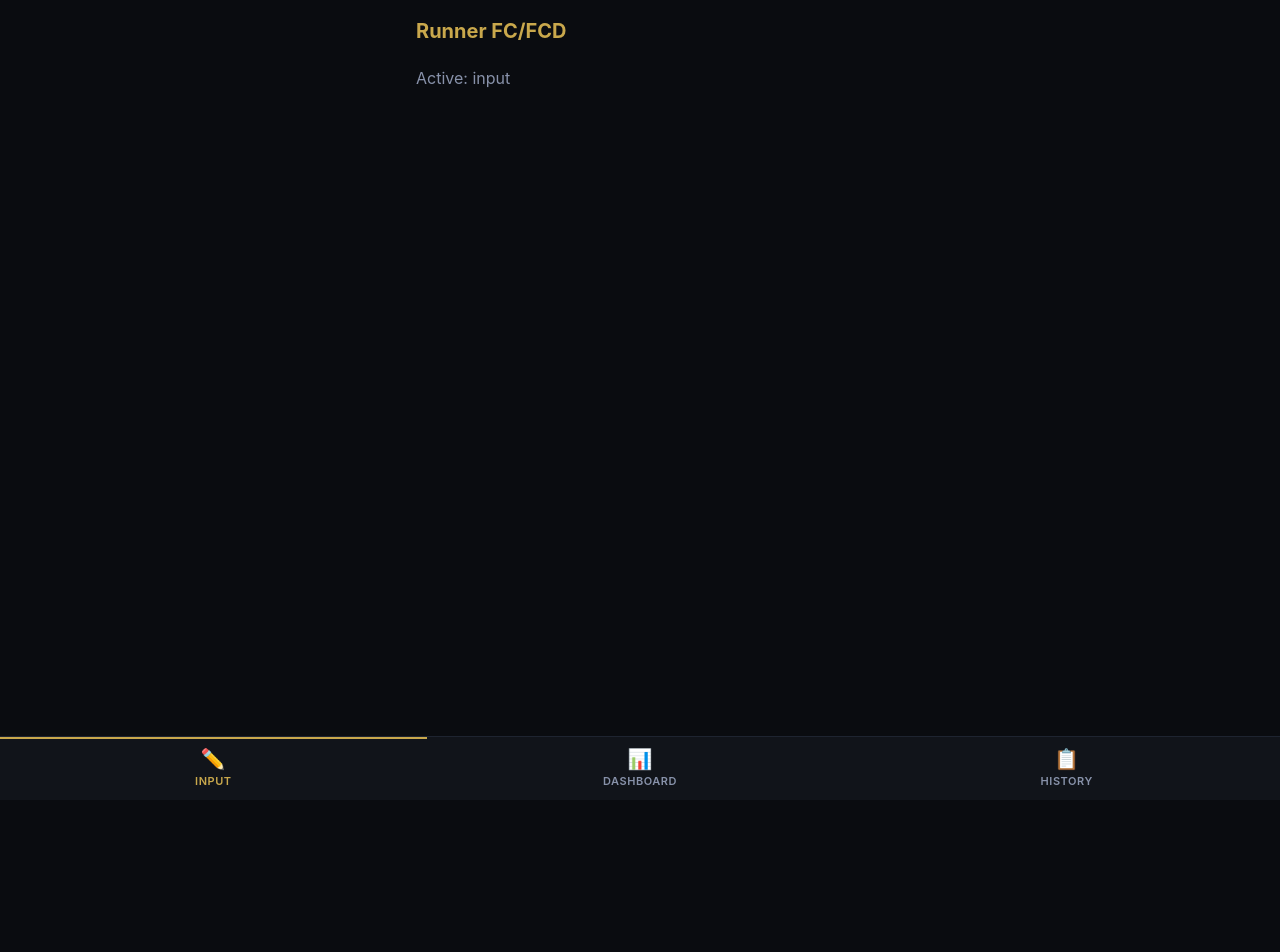
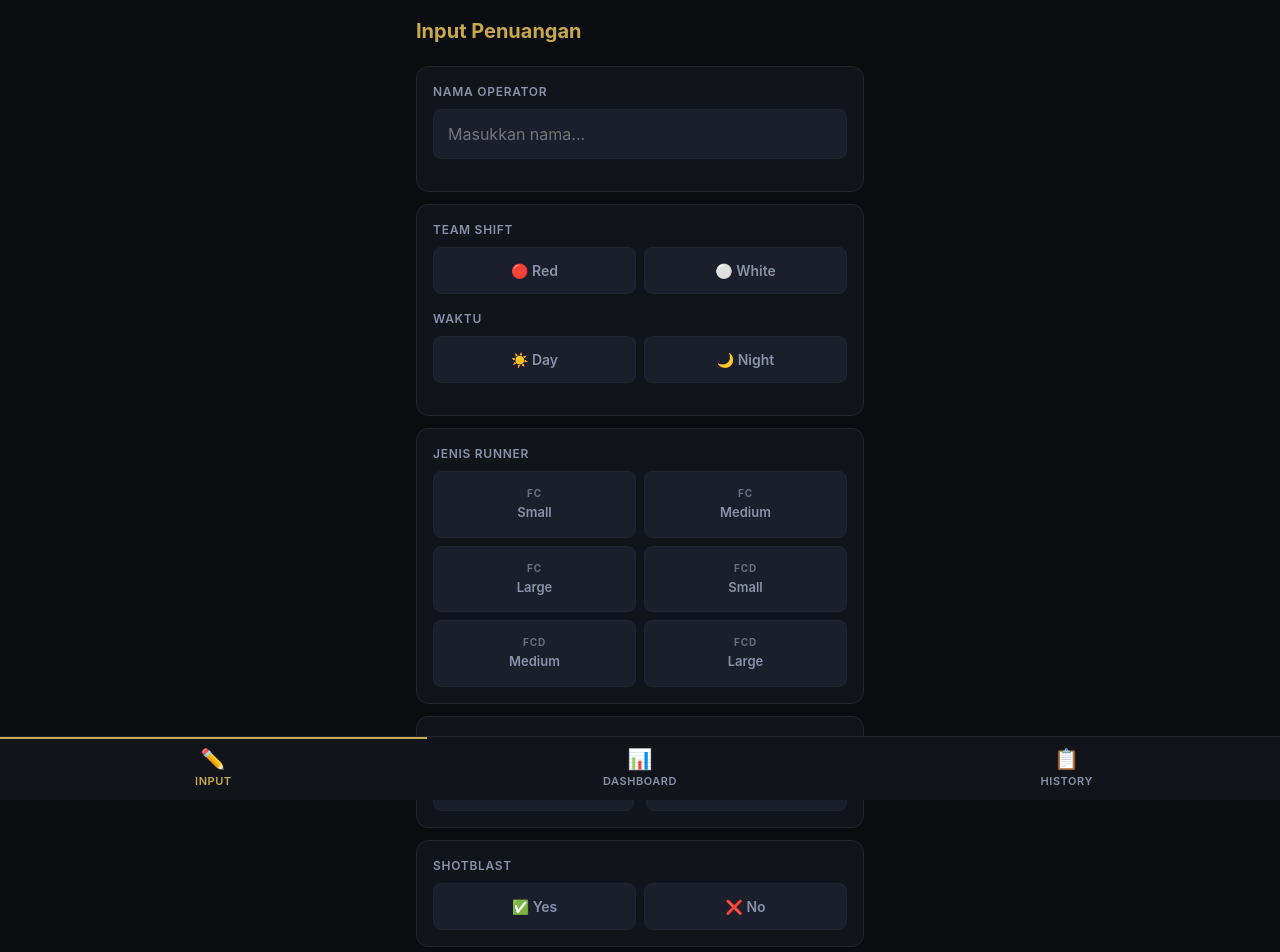
Before and after one commit to El-hash97/runner-data, a React (Vite) app: page / in a window 1280 px wide. Shown: the top 952 px of the page. Before the commit the page ends 800 px from the top, so only its background shows below. Built offline with nearby package versions, Linux system fonts and the light colour scheme.

Commit message:
feat: implement InputPage with autosave, toggles, and toast

```diff
--- a/src/App.tsx
+++ b/src/App.tsx
@@ -1,14 +1,14 @@
 import { useState } from 'react'
 import BottomNav, { type Tab } from './components/BottomNav'
+import InputPage from './pages/InputPage'
 
 export default function App() {
   const [tab, setTab] = useState<Tab>('input')
   return (
     <>
-      <div className="page">
-        <h1 className="page-title">Runner FC/FCD</h1>
-        <p style={{ color: 'var(--text-secondary)' }}>Active: {tab}</p>
-      </div>
+      {tab === 'input'     && <InputPage />}
+      {tab === 'dashboard' && <div className="page"><h1 className="page-title">Dashboard</h1></div>}
+      {tab === 'history'   && <div className="page"><h1 className="page-title">History</h1></div>}
       <BottomNav active={tab} onChange={setTab} />
     </>
   )
--- /dev/null
+++ b/src/pages/InputPage.css
@@ -0,0 +1,33 @@
+.input-page .form-section {
+  background: var(--surface);
+  border: 1px solid var(--border);
+  border-radius: var(--radius);
+  padding: 16px;
+  margin-bottom: 12px;
+}
+
+.input-page .autocomplete-list {
+  background: var(--surface-2);
+  border: 1px solid var(--border);
+  border-radius: var(--radius-sm);
+  margin-top: 4px;
+  overflow: hidden;
+}
+
+.input-page .autocomplete-item {
+  display: block;
+  width: 100%;
+  padding: 10px 14px;
+  text-align: left;
+  font-size: 14px;
+  color: var(--text-primary);
+  border-bottom: 1px solid var(--border);
+}
+.input-page .autocomplete-item:last-child { border-bottom: none; }
+.input-page .autocomplete-item:active { background: var(--surface); }
+
+.input-page .datetime-row {
+  display: grid;
+  grid-template-columns: 1fr 1fr;
+  gap: 12px;
+}
--- /dev/null
+++ b/src/pages/InputPage.tsx
@@ -0,0 +1,170 @@
+import { useState, useEffect } from 'react'
+import ToggleGroup from '../components/ToggleGroup'
+import RunnerGrid from '../components/RunnerGrid'
+import Toast from '../components/Toast'
+import { saveRecord, getSavedName, saveOperatorName } from '../storage'
+import { todayString, nowTimeString } from '../utils'
+import type { PenuanganRecord } from '../types'
+import './InputPage.css'
+
+const KNOWN_NAMES_KEY = 'runner_known_names'
+
+function getKnownNames(): string[] {
+  try {
+    const raw = localStorage.getItem(KNOWN_NAMES_KEY)
+    return raw ? JSON.parse(raw) : []
+  } catch { return [] }
+}
+
+function addKnownName(name: string) {
+  const names = getKnownNames()
+  if (!names.includes(name)) {
+    names.push(name)
+    localStorage.setItem(KNOWN_NAMES_KEY, JSON.stringify(names))
+  }
+}
+
+export default function InputPage() {
+  const [nama, setNama] = useState(getSavedName)
+  const [shift, setShift] = useState<'red' | 'white' | ''>('')
+  const [time, setTime] = useState<'day' | 'night' | ''>('')
+  const [runner, setRunner] = useState('')
+  const [tanggal, setTanggal] = useState(todayString)
+  const [jam, setJam] = useState(nowTimeString)
+  const [shotblast, setShotblast] = useState<'yes' | 'no' | ''>('')
+  const [suggestions, setSuggestions] = useState<string[]>([])
+  const [toastTrigger, setToastTrigger] = useState(0)
+
+  useEffect(() => {
+    if (!nama.trim()) { setSuggestions([]); return }
+    const matches = getKnownNames().filter(n =>
+      n.toLowerCase().startsWith(nama.toLowerCase()) && n !== nama
+    )
+    setSuggestions(matches)
+  }, [nama])
+
+  const isValid = nama.trim() && shift && time && runner && tanggal && jam && shotblast
+
+  function handleSubmit(e: React.FormEvent) {
+    e.preventDefault()
+    if (!isValid) return
+    const record: PenuanganRecord = {
+      id: Date.now(),
+      nama: nama.trim(),
+      shift: shift as 'red' | 'white',
+      time: time as 'day' | 'night',
+      runner,
+      tanggal,
+      jam,
+      shotblast: shotblast as 'yes' | 'no',
+      createdAt: new Date().toISOString(),
+    }
+    saveRecord(record)
+    saveOperatorName(nama.trim())
+    addKnownName(nama.trim())
+    setToastTrigger(t => t + 1)
+    setShift('')
+    setTime('')
+    setRunner('')
+    setShotblast('')
+    setJam(nowTimeString())
+  }
+
+  return (
+    <div className="page input-page">
+      <Toast message="Data berhasil disimpan!" trigger={toastTrigger} />
+      <h1 className="page-title">Input Penuangan</h1>
+
+      <form onSubmit={handleSubmit}>
+        <div className="form-section">
+          <div className="field">
+            <label className="field-label">Nama Operator</label>
+            <input
+              className="text-input"
+              type="text"
+              value={nama}
+              onChange={e => setNama(e.target.value)}
+              placeholder="Masukkan nama..."
+              autoComplete="off"
+            />
+            {suggestions.length > 0 && (
+              <div className="autocomplete-list">
+                {suggestions.map(s => (
+                  <button key={s} type="button" className="autocomplete-item"
+                    onClick={() => { setNama(s); setSuggestions([]) }}>
+                    {s}
+                  </button>
+                ))}
+              </div>
+            )}
+          </div>
+        </div>
+
+        <div className="form-section">
+          <div className="field">
+            <label className="field-label">Team Shift</label>
+            <ToggleGroup
+              options={[
+                { value: 'red',   label: '🔴 Red',   color: 'var(--red-team)' },
+                { value: 'white', label: '⚪ White', color: 'var(--white-team)' },
+              ]}
+              value={shift}
+              onChange={v => setShift(v as 'red' | 'white')}
+            />
+          </div>
+          <div className="field">
+            <label className="field-label">Waktu</label>
+            <ToggleGroup
+              options={[
+                { value: 'day',   label: '☀️ Day',   color: '#F6C90E' },
+                { value: 'night', label: '🌙 Night', color: 'var(--blue)' },
+              ]}
+              value={time}
+              onChange={v => setTime(v as 'day' | 'night')}
+            />
+          </div>
+        </div>
+
+        <div className="form-section">
+          <div className="field" style={{ marginBottom: 0 }}>
+            <label className="field-label">Jenis Runner</label>
+            <RunnerGrid value={runner} onChange={setRunner} />
+          </div>
+        </div>
+
+        <div className="form-section">
+          <div className="datetime-row">
+            <div className="field" style={{ marginBottom: 0 }}>
+              <label className="field-label">Tanggal</label>
+              <input className="text-input" type="date" value={tanggal}
+                onChange={e => setTanggal(e.target.value)} />
+            </div>
+            <div className="field" style={{ marginBottom: 0 }}>
+              <label className="field-label">Jam Penuangan</label>
+              <input className="text-input" type="time" value={jam}
+                onChange={e => setJam(e.target.value)} />
+            </div>
+          </div>
+        </div>
+
+        <div className="form-section">
+          <div className="field" style={{ marginBottom: 0 }}>
+            <label className="field-label">Shotblast</label>
+            <ToggleGroup
+              options={[
+                { value: 'yes', label: '✅ Yes', color: 'var(--green)' },
+                { value: 'no',  label: '❌ No',  color: 'var(--text-secondary)' },
+              ]}
+              value={shotblast}
+              onChange={v => setShotblast(v as 'yes' | 'no')}
+            />
+          </div>
+        </div>
+
+        <button type="submit" className="btn-submit" disabled={!isValid}>
+          Simpan Penuangan
+        </button>
+      </form>
+    </div>
+  )
+}
```
